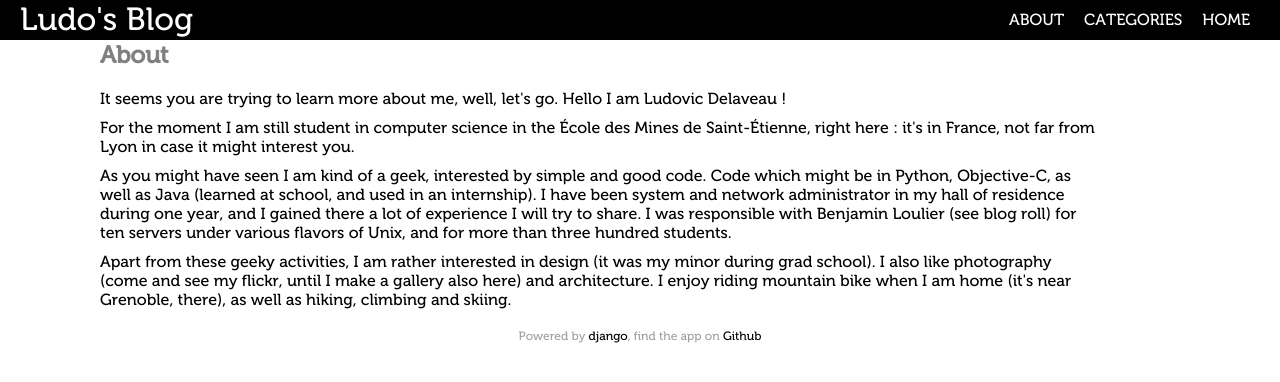
After one commit to vicould/ludo_s_site, a Django app: template templates/extra/about.html in a window 1280 px wide. The commit adds this page. Shown: the top 382 px of the page. Run offline with Django 3.2, Linux system fonts and the light colour scheme; the template is opened without the code that fills it, so the values that code supplies are empty; parts of the project's set-up code (start-up, migrations or seed data) failed here and were passed over.

Commit message:
Moved the about page to static content

```diff
--- /dev/null
+++ b/templates/extra/about.html
@@ -0,0 +1,77 @@
+<!DOCTYPE HTML>
+<html>
+  <head>
+    <title>Ludo's blog</title>
+    <meta http-equiv="Content-Type" content="text/html, charset=UTF-8" />
+    <link rel="stylesheet" type="text/css" href="/site_media/css/style.css" media="screen" />
+    <meta name="robots" content="index, follow" />
+    <meta name="keywords" content="ludovic, delaveau, blog, tech, geek" />
+    <link rel="stylesheet" href="/site_media/css/page.css" media="screen" />
+    <!--<link rel="icon" href="/site_media/icons/favicon.png" />-->
+
+
+    <script type="text/javascript">
+
+  var _gaq = _gaq || [];
+  _gaq.push(['_setAccount', 'UA-17616512-1']);
+  _gaq.push(['_trackPageview']);
+
+  (function() {
+    var ga = document.createElement('script'); ga.type = 'text/javascript'; ga.async = true;
+    ga.src = ('https:' == document.location.protocol ? 'https://ssl' : 'http://www') + '.google-analytics.com/ga.js';
+    var s = document.getElementsByTagName('script')[0]; s.parentNode.insertBefore(ga, s);
+  })();
+
+</script>
+
+  </head>
+  <body>
+    <div id="main_wrapper">
+      <div id="header">
+        <div id="header_bg"></div>
+        <div id="left_header">
+          <div id="title">
+
+            <span id="blog_title"><a href="/" title="Geeky and real life stuff">Ludo's Blog</a></span>
+            <!--<span id="subtitle">Geeky and real-life stuff</span>-->
+          </div>
+        </div>
+        <div id="right_header">
+          <div id="top_menu">
+
+
+
+            <ul>
+
+              <li><a href="/">Home</a></li>
+
+
+              <li><a href="/categories">Categories</a></li>
+
+              <li><a href="/pages/About">About</a></li>
+
+            </ul>
+          </div>
+        </div>
+      </div>
+      <div id="center">
+
+
+<h2>About</h2>
+<div id="content">
+  <p>It seems you are trying to learn more about me, well, let's go. Hello I am Ludovic Delaveau !</p>
+<p>For the moment I am still student in computer science in the École des Mines de Saint-Étienne, right <a title="here" href="http://maps.google.fr/maps?f=q&amp;source=s_q&amp;hl=fr&amp;geocode=&amp;q=école+des+mines+de+saint-étienne&amp;sll=46.75984,1.738281&amp;sspn=7.45132,17.53418&amp;ie=UTF8&amp;hq=école+des+mines&amp;hnear=Saint-Etienne,+Loire,+Rhône-Alpes&amp;ll=45.428395,4.388351&amp;spn=0.029817,0.101194&amp;t=h&amp;z=14&amp;iwloc=A&amp;cid=12374306630623482818" target="_blank">here</a> : it's in France, not far from Lyon in case it might interest you.</p>
+<p>As you might have seen I am kind of a geek, interested by simple and good code. Code which might be in Python, Objective-C, as well as Java (learned at school, and used in an internship). I have been system and network administrator in my hall of residence during one year, and I gained there a lot of experience I will try to share. I was responsible with Benjamin Loulier (see blog roll) for ten servers under various flavors of Unix, and for more than three hundred students.</p>
+<p>Apart from these geeky activities, I am rather interested in design (it was my minor during grad school). I also like photography (come and see my flickr, until I make a gallery also here) and architecture. I enjoy riding mountain bike when I am home (it's near Grenoble, <a href="http://maps.google.fr/maps?f=q&source=s_q&hl=fr&geocode=&q=Saint-Nicolas-de-Macherin&sll=46.75984,1.738281&sspn=7.903002,16.54541&ie=UTF8&hq=&hnear=Saint-Nicolas-de-Macherin,+Is%C3%A8re,+Rh%C3%B4ne-Alpes&ll=45.401885,5.607233&spn=0.031639,0.064631&t=h&z=14&iwloc=A">there</a>), as well as hiking, climbing and skiing.</p>
+
+</div>
+
+
+      </div>
+      <div id="footer">
+        Powered by <a href="http://www.djangoproject.com">django</a>, find the app on <a href="http://github.com/vicould/ludo_s_site">Github</a>
+      </div>
+    </div>
+
+  </body>
+ </html>
--- a/templates/layout/base.html
+++ b/templates/layout/base.html
@@ -9,7 +9,7 @@
     {% block extra_css %}{% endblock %}
     <!--<link rel="icon" href="{{ MEDIA_URL }}icons/favicon.png" />-->
     {% block extrahead %}{% endblock %}
-    {% ssi /opt/repos/django/ludo_s_site/templates/extra/GA.html %}
+    {% ssi /opt/repos/django/ludo_s_site/templates/extra/local/GA.html %}
   </head>
   <body>
     <div id="main_wrapper">
```
Also changed, not shown: 1 other file.
